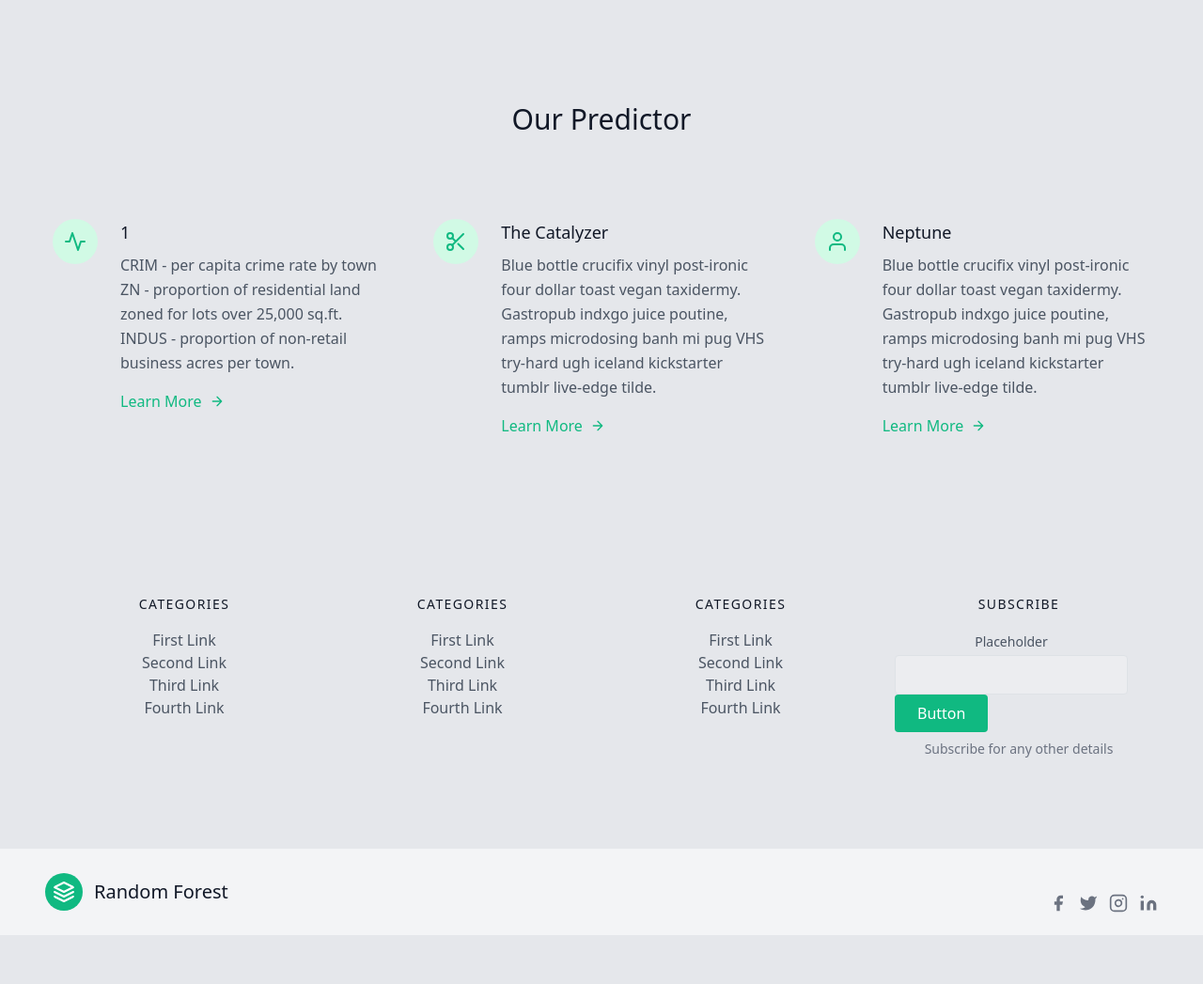
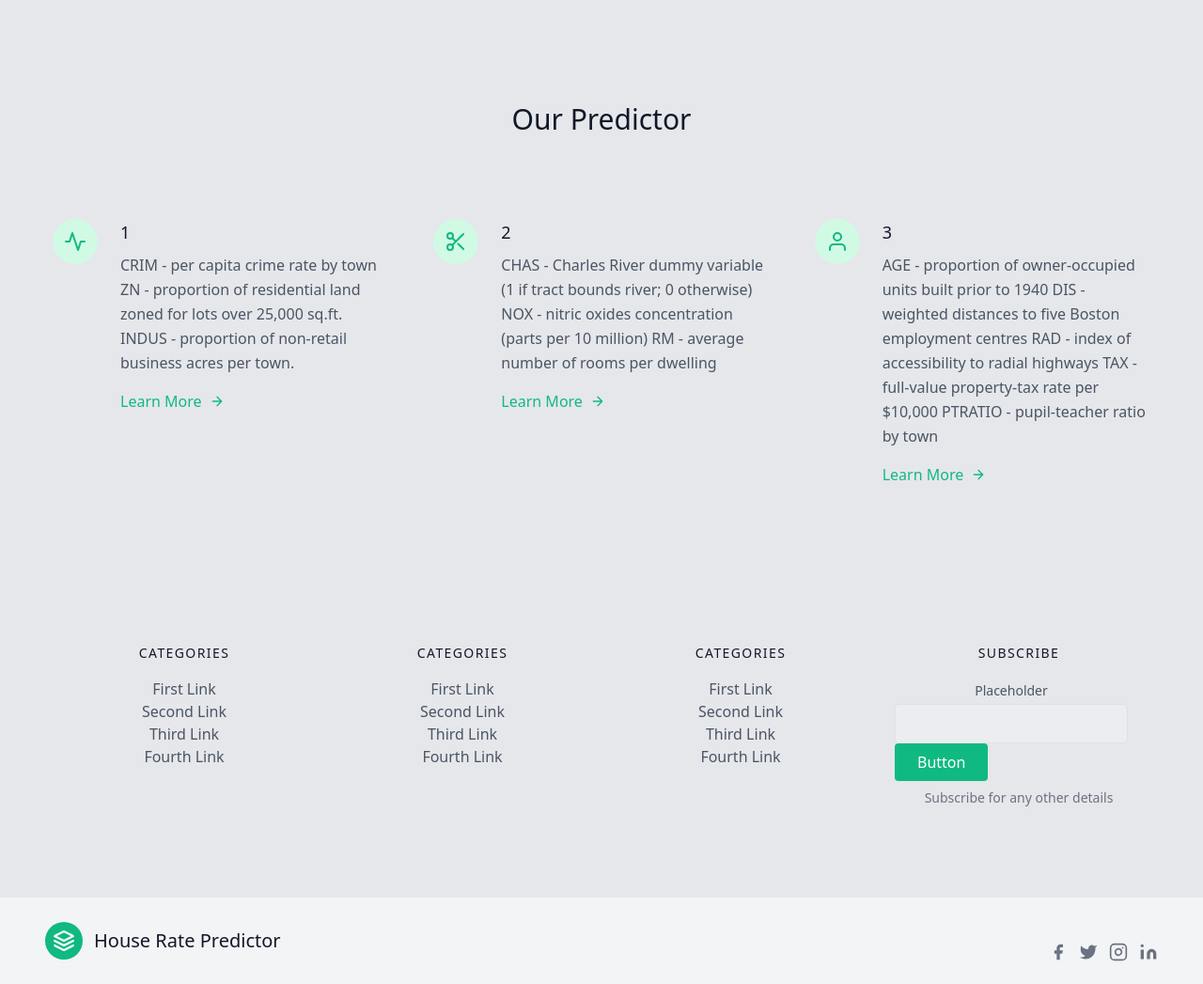
Before and after one commit to pratik9881/FNP, a Flask app: page / in a window 1280 px wide. Shown: the part 1056-2103 px from the top of the page at 94% size. Before the commit the page ends 2051 px from the top, so only its background shows below. Run offline with Flask 2, Linux system fonts and the light colour scheme; grey boxes labelled with a size stand in for pictures from a placeholder-image service; parts of the project's set-up code (start-up, migrations or seed data) failed here and were passed over; some libraries are stand-ins or nearby versions.

Commit message:
Update index.html

```diff
--- a/templates/index.html
+++ b/templates/index.html
@@ -115,8 +115,10 @@ INDUS - proportion of non-retail business acres per town.</p>
                 </svg>
               </div>
               <div class="flex-grow pl-6">
-                <h2 class="text-gray-900 text-lg title-font font-medium mb-2">The Catalyzer</h2>
-                <p class="leading-relaxed text-base">Blue bottle crucifix vinyl post-ironic four dollar toast vegan taxidermy. Gastropub indxgo juice poutine, ramps microdosing banh mi pug VHS try-hard ugh iceland kickstarter tumblr live-edge tilde.</p>
+                <h2 class="text-gray-900 text-lg title-font font-medium mb-2">2</h2>
+                <p class="leading-relaxed text-base">CHAS - Charles River dummy variable (1 if tract bounds river; 0 otherwise)
+NOX - nitric oxides concentration (parts per 10 million)
+RM - average number of rooms per dwelling</p>
                 <a class="mt-3 text-green-500 inline-flex items-center">Learn More
                   <svg fill="none" stroke="currentColor" stroke-linecap="round" stroke-linejoin="round" stroke-width="2" class="w-4 h-4 ml-2" viewBox="0 0 24 24">
                     <path d="M5 12h14M12 5l7 7-7 7"></path>
@@ -132,8 +134,12 @@ INDUS - proportion of non-retail business acres per town.</p>
                 </svg>
               </div>
               <div class="flex-grow pl-6">
-                <h2 class="text-gray-900 text-lg title-font font-medium mb-2">Neptune</h2>
-                <p class="leading-relaxed text-base">Blue bottle crucifix vinyl post-ironic four dollar toast vegan taxidermy. Gastropub indxgo juice poutine, ramps microdosing banh mi pug VHS try-hard ugh iceland kickstarter tumblr live-edge tilde.</p>
+                <h2 class="text-gray-900 text-lg title-font font-medium mb-2">3</h2>
+                <p class="leading-relaxed text-base">AGE - proportion of owner-occupied units built prior to 1940
+DIS - weighted distances to five Boston employment centres
+RAD - index of accessibility to radial highways
+TAX - full-value property-tax rate per $10,000
+PTRATIO - pupil-teacher ratio by town</p>
                 <a class="mt-3 text-green-500 inline-flex items-center">Learn More
                   <svg fill="none" stroke="currentColor" stroke-linecap="round" stroke-linejoin="round" stroke-width="2" class="w-4 h-4 ml-2" viewBox="0 0 24 24">
                     <path d="M5 12h14M12 5l7 7-7 7"></path>
@@ -219,7 +225,7 @@ INDUS - proportion of non-retail business acres per town.</p>
               <svg xmlns="http://www.w3.org/2000/svg" fill="none" stroke="currentColor" stroke-linecap="round" stroke-linejoin="round" stroke-width="2" class="w-10 h-10 text-white p-2 bg-green-500 rounded-full" viewBox="0 0 24 24">
                 <path d="M12 2L2 7l10 5 10-5-10-5zM2 17l10 5 10-5M2 12l10 5 10-5"></path>
               </svg>
-              <span class="ml-3 text-xl">Random Forest</span>
+              <span class="ml-3 text-xl">House Rate Predictor </span>
             </a>
             <span class="inline-flex sm:ml-auto sm:mt-0 mt-4 justify-center sm:justify-start">
               <a class="text-gray-500">
```
